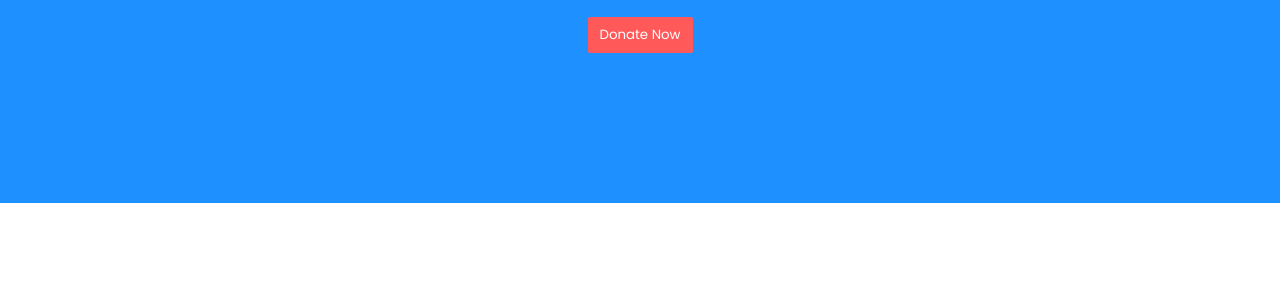
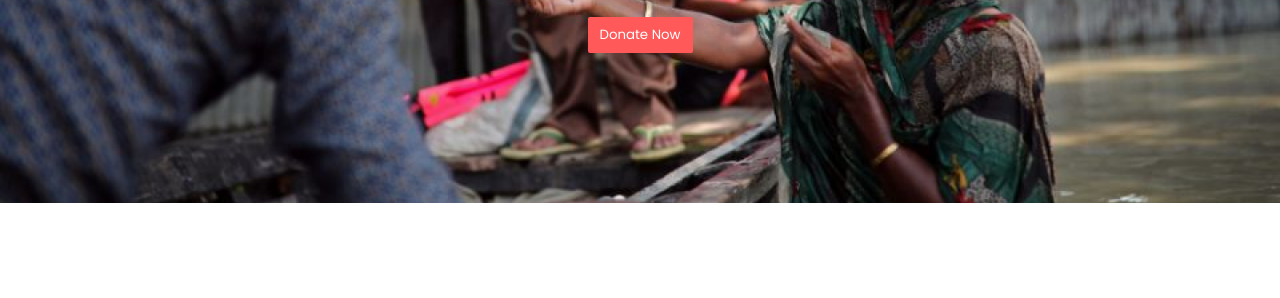
Before and after one commit to shifat-bin-reza/donate-today, a plain HTML site: page index.html in a window 1280 px wide. Shown: the part 377-675 px from the top of the page. Drawn offline with Linux system fonts and the light colour scheme.

Commit message:
update or added header image

```diff
--- a/style.css
+++ b/style.css
@@ -20,10 +20,9 @@
 /* header styles */
 header {
   width: 100%;
-  /* background-image: url("../images/donation3.jpg"); */
+  background-image: url("../images/header.jpg");
   background-repeat: no-repeat;
   background-size: cover;
-  background-color: dodgerblue;
 }
 
 header .header-items {
```
